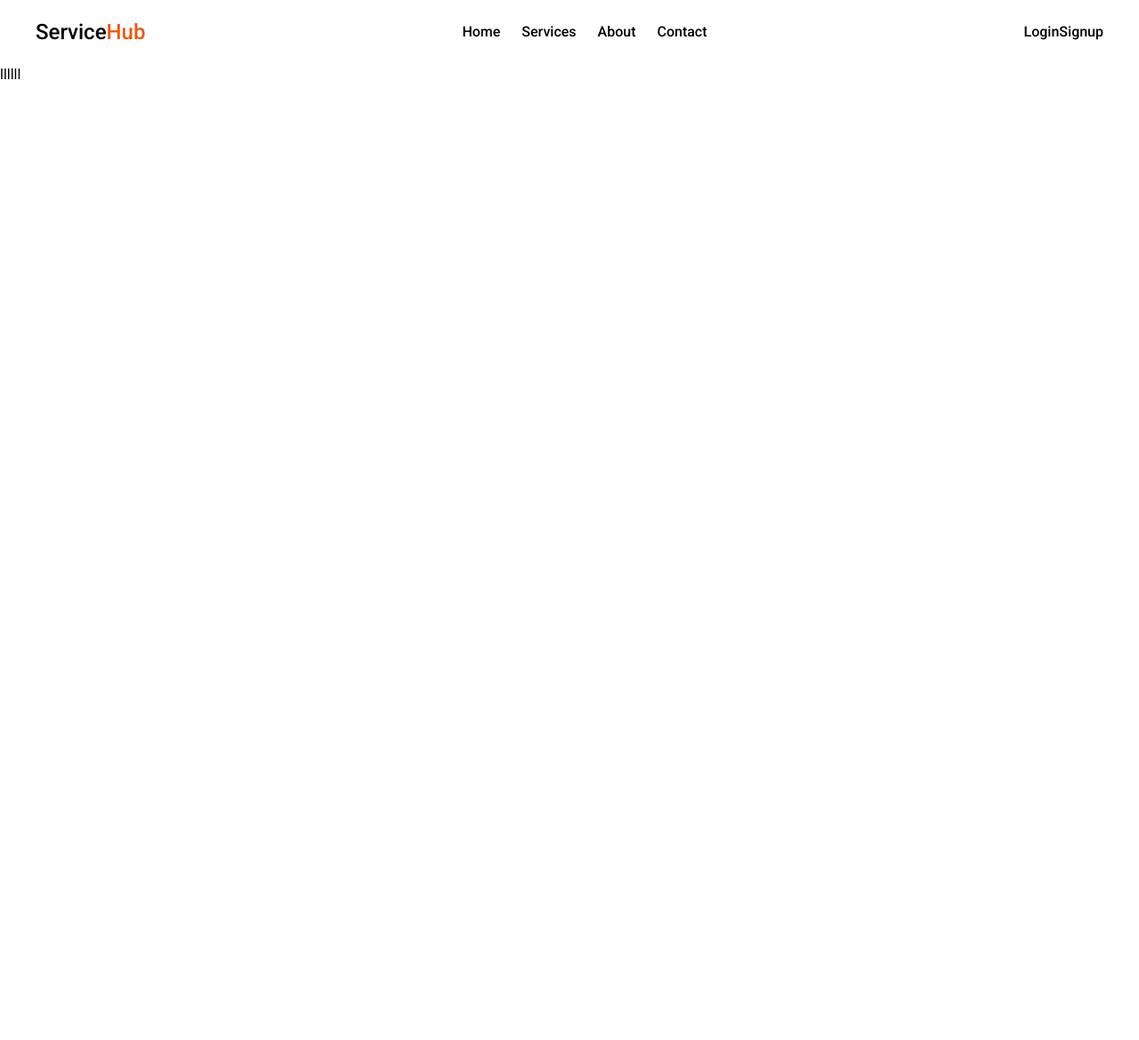
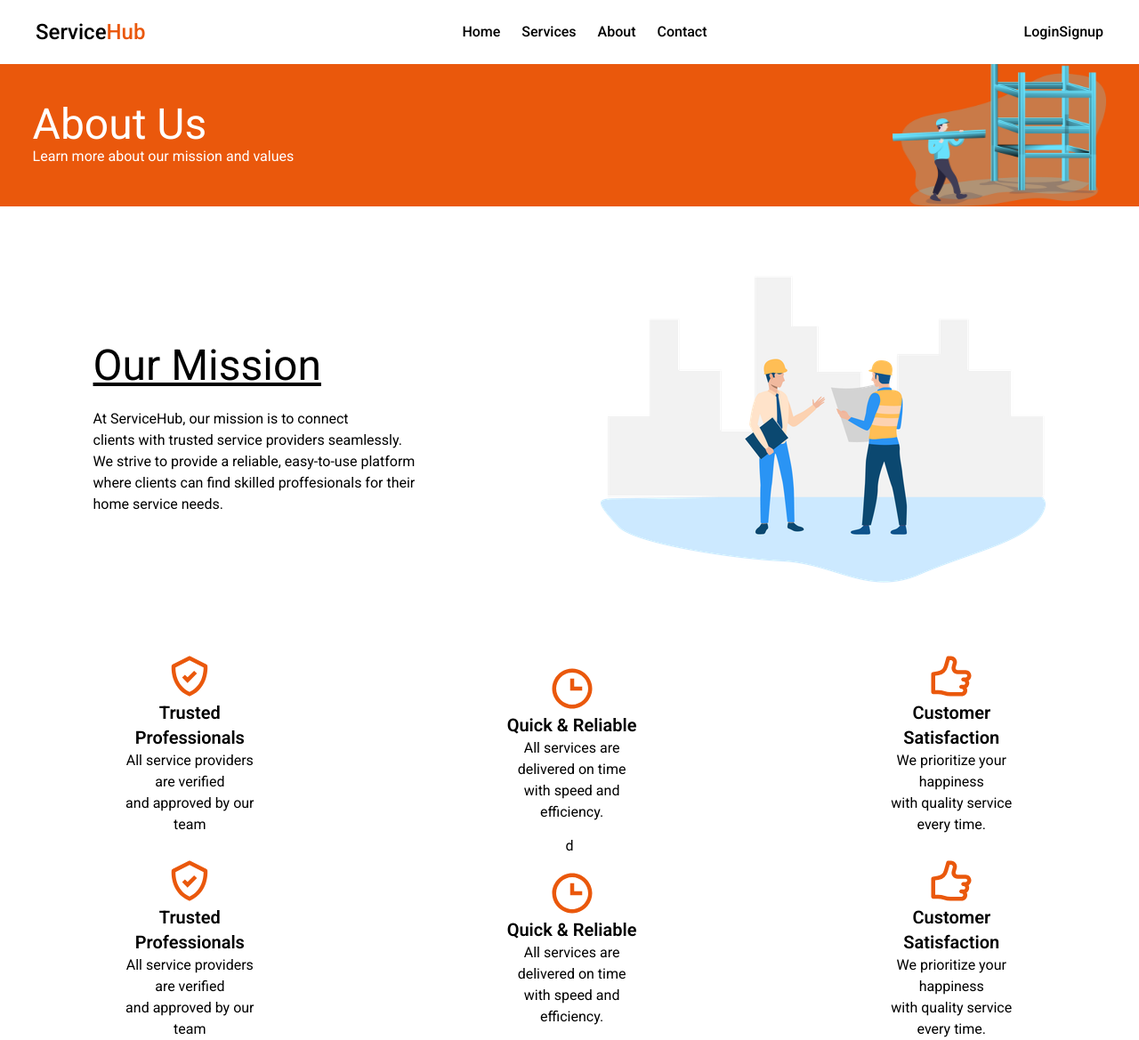
Before and after one commit to safeer234/service-management-system, a React (Vite) app in the folder client/sms-app/: page /about in a window 1280 px wide. Shown: the whole page at 89% size. Before the commit the page ends 800 px from the top, so only its background shows below. Built offline with nearby package versions, Linux system fonts and the light colour scheme.

Commit message:
fixed client

```diff
--- a/client/sms-app/src/pages/About.jsx
+++ b/client/sms-app/src/pages/About.jsx
@@ -1,9 +1,175 @@
 import React from 'react'
+import aboutimg1 from "../assets/images/about images/under-constructions.png"
+import aboutimg2 from "../assets/images/about images/architect-and-assistant-discussing-about-plan-with-blueprint.png"
 
 function About() {
   return (
     <div>
-      <h1>llllll</h1>
+      <header className='bg-[#ea580c]'>
+        {/* main div */}
+        <div className='flex items-center justify-around gap-150'>
+          {/* about div */}
+          <div className=' py-10'>
+            <h1 className='text-5xl text-white'>About Us</h1>
+            <p className='text-white'>Learn more about our mission and values</p>
+
+
+
+          </div>
+          {/* img div */}
+          <div>
+            <img className='w-60 h-40' src={aboutimg1}alt="" />
+
+
+          </div>
+        </div>
+      </header>
+      <main>
+        {/* mission div */}
+        {/* main div */}
+        <div className='flex py-10 items-center justify-around'>
+          {/* content div */}
+          <div>
+            <h2 className='text-5xl'><u>Our Mission</u></h2><br />
+            <p>At ServiceHub, our mission is to connect<br /> clients with trusted service providers seamlessly.<br />We strive to provide a reliable, easy-to-use platform<br /> where clients can find skilled proffesionals for their<br /> home service needs. </p>
+
+
+          </div>
+          {/* img div */}
+          <div>
+            <img src={aboutimg2} alt="" />
+
+          </div>
+
+        </div>
+
+        {/* banner contents */}
+
+        {/* main div */}
+        <div className='flex items-center px-35 gap-70 '>
+          {/* first div */}
+          <div className='flex flex-col items-center text-center'>
+
+               <svg className='hover:scale-105 transition duration-300' xmlns="http://www.w3.org/2000/svg" width={54} height={54} fill={"#ea580c"} viewBox={"0 0 24 24"}>{/* Boxicons v3.0.8 https://boxicons.com | License  https://docs.boxicons.com/free */}<path d="m20.42 6.11-7.97-4c-.28-.14-.62-.14-.9 0l-7.97 4c-.31.15-.51.45-.55.79-.01.11-.96 10.76 8.55 15.01a.98.98 0 0 0 .82 0C21.91 17.66 20.97 7 20.95 6.9a.98.98 0 0 0-.55-.79ZM12 19.9C5.26 16.63 4.94 9.64 5 7.64l7-3.51 7 3.51c.04 1.99-.33 9.02-7 12.26"></path><path d="m11 12.59-1.29-1.3-1.42 1.42 2.71 2.7 4.71-4.7-1.42-1.42z"></path></svg>
+
+
+
+              <h2 className='text-center text-xl font-semibold'>Trusted Professionals</h2>
+              <p>All service providers are verified<br/> and approved by our team</p>
+
+          </div>
+
+           {/* second div */}
+          <div className='flex flex-col items-center text-center'>
+
+              <svg  xmlns="http://www.w3.org/2000/svg" width="54" height="54"
+fill="#ea580c" viewBox="0 0 24 24" >
+
+<path d="M12 2C6.58 2 2 6.58 2 12s4.58 10 10 10 10-4.58 10-10S17.42 2 12 2m0 18c-4.34 0-8-3.66-8-8s3.66-8 8-8 8 3.66 8 8-3.66 8-8 8"></path><path d="M13 7h-2v6h6v-2h-4z"></path>
+</svg>
+
+
+              <h2 className='text-center text-xl font-semibold'>Quick & Reliable</h2>
+              <p>All services are delivered on time<br/> with speed and efficiency. </p>
+
+          </div>
+
+
+           {/* third div */}
+          <div className='flex flex-col items-center text-center'>
+
+             <svg  xmlns="http://www.w3.org/2000/svg" width="54" height="54"
+fill="#ea580c" viewBox="0 0 24 24" >
+
+<path d="M19.17 9h-4.02c-.32 0-.61-.14-.8-.4a.99.99 0 0 1-.16-.88l.54-1.9c.26-.91.08-1.87-.49-2.63S12.8 2 11.84 2h-1.35c-.45 0-.84.3-.96.73L8.38 6.74a3.99 3.99 0 0 1-3.13 2.84l-2.44.44c-.48.09-.82.5-.82.98v9c0 .55.45 1 1 1h2.42c.94 0 1.87.15 2.77.45 1.1.37 2.24.55 3.4.55h5.59c1.56 0 2.83-1.27 2.83-2.83 0-.46-.11-.9-.31-1.28a2.83 2.83 0 0 0 1-3.67c.79-.5 1.31-1.39 1.31-2.39C22 10.27 20.73 9 19.17 9m0 3.67H18c-.55 0-1 .45-1 1s.45 1 1 1h.17c.46 0 .83.37.83.83s-.37.83-.83.83H17c-.55 0-1 .45-1 1s.45 1 1 1h.17c.46 0 .83.37.83.83s-.37.83-.83.83h-5.59c-.94 0-1.87-.15-2.77-.45-1.1-.37-2.24-.55-3.4-.55H3.99v-7.17l1.62-.29a5.98 5.98 0 0 0 4.7-4.25l.94-3.29h.59c.32 0 .61.14.8.4.19.25.25.57.16.88l-.54 1.9c-.26.91-.08 1.87.49 2.63s1.44 1.19 2.4 1.19h4.02c.46 0 .83.37.83.83s-.37.83-.83.83Z"></path>
+</svg>
+
+
+
+              <h2 className='text-center text-xl font-semibold'>Customer Satisfaction</h2>
+              <p>We prioritize your happiness <br/>with quality service every time. </p>
+
+          </div>
+
+
+
+
+
+
+        </div>
+
+        <h3 className='text-center'>d</h3>
+
+
+
+
+
+
+
+
+
+
+
+
+
+
+           {/* banner contents */}
+
+        {/* main div */}
+        <div className='flex items-center px-35 gap-70 py-0'>
+
+          {/* first div */}
+          <div className='flex flex-col items-center text-center'>
+
+               <svg className='hover:scale-105 transition duration-300' xmlns="http://www.w3.org/2000/svg" width={54} height={54} fill={"#ea580c"} viewBox={"0 0 24 24"}>{/* Boxicons v3.0.8 https://boxicons.com | License  https://docs.boxicons.com/free */}<path d="m20.42 6.11-7.97-4c-.28-.14-.62-.14-.9 0l-7.97 4c-.31.15-.51.45-.55.79-.01.11-.96 10.76 8.55 15.01a.98.98 0 0 0 .82 0C21.91 17.66 20.97 7 20.95 6.9a.98.98 0 0 0-.55-.79ZM12 19.9C5.26 16.63 4.94 9.64 5 7.64l7-3.51 7 3.51c.04 1.99-.33 9.02-7 12.26"></path><path d="m11 12.59-1.29-1.3-1.42 1.42 2.71 2.7 4.71-4.7-1.42-1.42z"></path></svg>
+
+
+
+              <h2 className='text-center text-xl font-semibold'>Trusted Professionals</h2>
+              <p>All service providers are verified<br/> and approved by our team</p>
+
+          </div>
+
+           {/* second div */}
+          <div className='flex flex-col items-center text-center'>
+
+              <svg  xmlns="http://www.w3.org/2000/svg" width="54" height="54"
+fill="#ea580c" viewBox="0 0 24 24" >
+
+<path d="M12 2C6.58 2 2 6.58 2 12s4.58 10 10 10 10-4.58 10-10S17.42 2 12 2m0 18c-4.34 0-8-3.66-8-8s3.66-8 8-8 8 3.66 8 8-3.66 8-8 8"></path><path d="M13 7h-2v6h6v-2h-4z"></path>
+</svg>
+
+
+              <h2 className='text-center text-xl font-semibold'>Quick & Reliable</h2>
+              <p>All services are delivered on time<br/> with speed and efficiency. </p>
+
+          </div>
+
+
+           {/* third div */}
+          <div className='flex flex-col items-center text-center'>
+
+             <svg  xmlns="http://www.w3.org/2000/svg" width="54" height="54"
+fill="#ea580c" viewBox="0 0 24 24" >
+
+<path d="M19.17 9h-4.02c-.32 0-.61-.14-.8-.4a.99.99 0 0 1-.16-.88l.54-1.9c.26-.91.08-1.87-.49-2.63S12.8 2 11.84 2h-1.35c-.45 0-.84.3-.96.73L8.38 6.74a3.99 3.99 0 0 1-3.13 2.84l-2.44.44c-.48.09-.82.5-.82.98v9c0 .55.45 1 1 1h2.42c.94 0 1.87.15 2.77.45 1.1.37 2.24.55 3.4.55h5.59c1.56 0 2.83-1.27 2.83-2.83 0-.46-.11-.9-.31-1.28a2.83 2.83 0 0 0 1-3.67c.79-.5 1.31-1.39 1.31-2.39C22 10.27 20.73 9 19.17 9m0 3.67H18c-.55 0-1 .45-1 1s.45 1 1 1h.17c.46 0 .83.37.83.83s-.37.83-.83.83H17c-.55 0-1 .45-1 1s.45 1 1 1h.17c.46 0 .83.37.83.83s-.37.83-.83.83h-5.59c-.94 0-1.87-.15-2.77-.45-1.1-.37-2.24-.55-3.4-.55H3.99v-7.17l1.62-.29a5.98 5.98 0 0 0 4.7-4.25l.94-3.29h.59c.32 0 .61.14.8.4.19.25.25.57.16.88l-.54 1.9c-.26.91-.08 1.87.49 2.63s1.44 1.19 2.4 1.19h4.02c.46 0 .83.37.83.83s-.37.83-.83.83Z"></path>
+</svg>
+
+
+
+              <h2 className='text-center text-xl font-semibold'>Customer Satisfaction</h2>
+              <p>We prioritize your happiness <br/>with quality service every time. </p>
+
+          </div>
+
+
+
+
+
+
+        </div>
+
+      </main>
     </div>
   )
 }
```
Also changed, not shown: client/sms-app/src/assets/images/about images/architect-and-assistant-discussing-about-plan-with-blueprint.png (added), client/sms-app/src/assets/images/about images/under-constructions.png (added).
